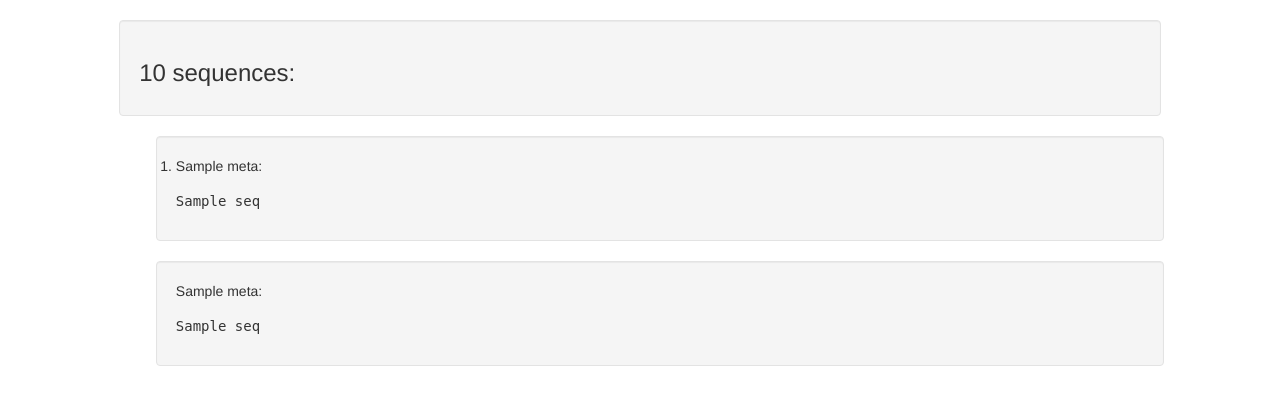
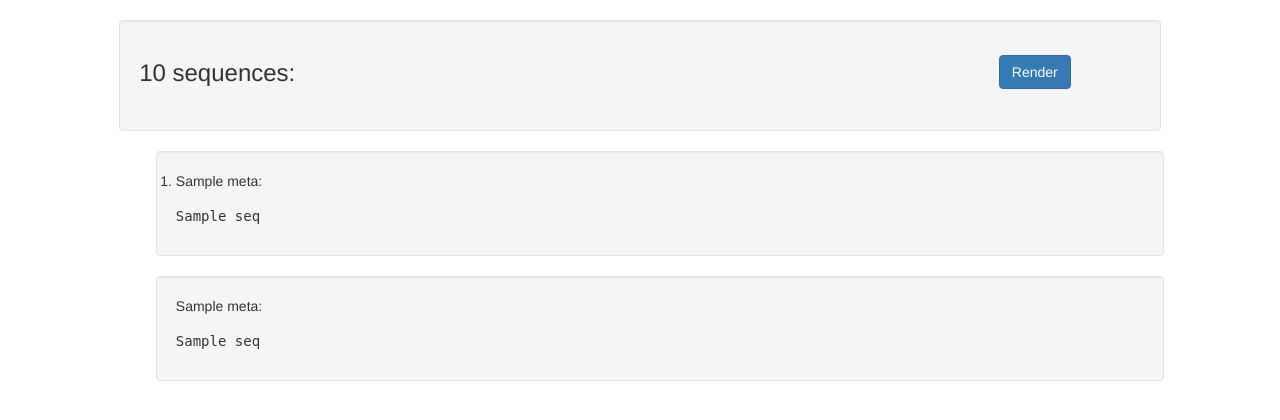
Before and after one commit to globz-eu/formalign, a Django app: template templates/base/query_display.html in a window 1280 px wide. Shown: the part 52-472 px from the top of the page. Run offline with Django 3.2, Linux system fonts and the light colour scheme; the template is opened without the code that fills it: most values are stand-ins (such as "Sample title", 1, 10 or a date in 2020); some libraries are stand-ins or nearby versions.

Commit message:
Added Render button to query-display.html

```diff
--- a/static/css/style.css
+++ b/static/css/style.css
@@ -24,3 +24,7 @@
 li.no_style {
     list-style-type: none;
 }
+
+#render-align {
+    margin-top: 15px;
+}
--- a/templates/base/query_display.html
+++ b/templates/base/query_display.html
@@ -6,7 +6,22 @@
 
 {% block content %}
     <div class="well col-md-offset-1 col-md-10 col-sm-offset-1 col-sm-10">
-        <h2 class="query_seq_type">{{ seq_type }} sequences:</h2>
+        <div class="">
+
+        </div>
+
+        <form class="form-horizontal" role="form" method="post" action="/query-sequences/">
+        <div class="form-group" id="render_button">
+            <div class="col-md-10">
+                <h2 class="query_seq_type">{{ seq_type }} sequences:</h2>
+            </div>
+            <div class="col-md-2">
+                <button type="submit" id="render-align" class="btn btn-primary btn-large">
+                    Render
+                </button>
+            </div>
+        </div>
+        </form>
     </div>
     <ol>
     {% for q in query_seqs %}
```
Also changed, not shown: helper_funcs/helpers_bio.py (+0 -9 lines).
